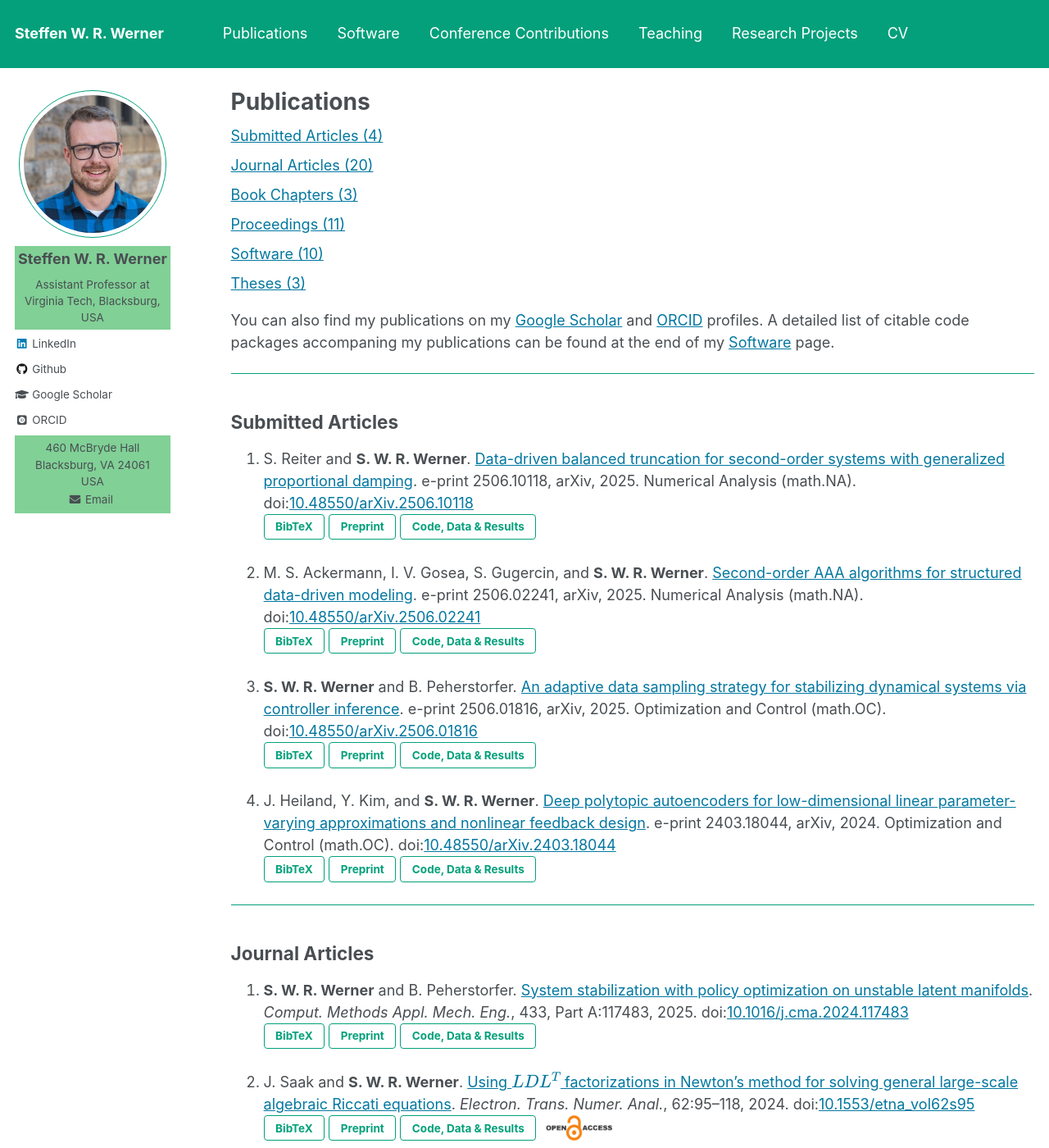
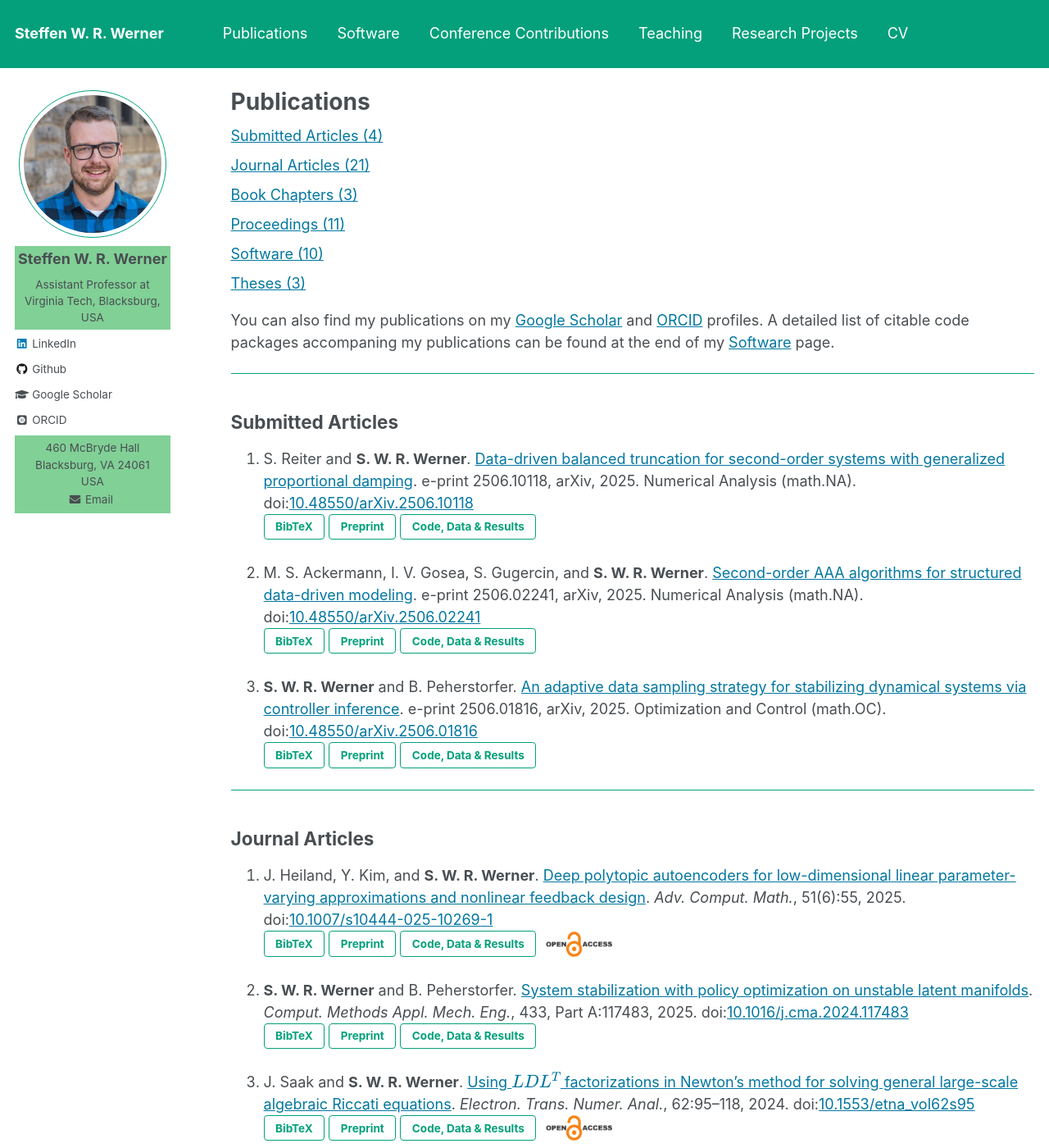
Before and after one commit to ninsteve/ninsteve.github.io, a Jekyll site: the page built from _pages/publications.md, in a window 1280 px wide and 1400 px high. Shown: the whole window at 82% size. Built offline with Jekyll 4.4.1, drawn with Linux system fonts in a browser that asks for light colours; nearby versions of some CDN libraries; some web fonts are replaced; formulas are drawn with MathJax 3.

Commit message:
Added new publication.

```diff
--- a/_pages/publications.md
+++ b/_pages/publications.md
@@ -15,7 +15,7 @@ author_profile: true
   <a href="#submitted">Submitted Articles (4)</a>
 </p>
 <p style="margin-top:0.5em; margin-bottom:0.5em">
-  <a href="#journal">Journal Articles (20)</a>
+  <a href="#journal">Journal Articles (21)</a>
 </p>
 <p style="margin-top:0.5em; margin-bottom:0.5em">
   <a href="#bookchapters">Book Chapters (3)</a>
@@ -85,22 +85,25 @@ found at the end of my
     <a target="blank_" href="https://doi.org/10.5281/zenodo.8183173">
     <button class="btn btn--inverse">Code, Data & Results</button></a>
 
+---
+
+## <a name="journal"></a>Journal Articles ##
+
 1.  J. Heiland, Y. Kim, and <strong>S. W. R. Werner</strong>.
     <a target="blank_"
-    href="https://doi.org/10.48550/arXiv.2403.18044">Deep polytopic
+    href="https://doi.org/10.1007/s10444-025-10269-1">Deep polytopic
     autoencoders for low-dimensional linear parameter-varying approximations
     and nonlinear feedback design</a>.
-    e-print 2403.18044, arXiv, 2024. Optimization and Control (math.OC).
-    doi:<a target="blank_" href="https://doi.org/10.48550/arXiv.2403.18044">10.48550/arXiv.2403.18044</a><br />
-    <button id="HeiKW24-pop" class="btn btn--inverse">BibTeX</button>
+    <i>Adv. Comput. Math.</i>, 51(6):55, 2025.
+    doi:<a target="blank_" href="https://doi.org/10.1007/s10444-025-10269-1">10.1007/s10444-025-10269-1</a><br />
+    <button id="HeiKW25-pop" class="btn btn--inverse">BibTeX</button>
     <a target="blank_" href="https://doi.org/10.48550/arXiv.2403.18044">
     <button class="btn btn--inverse">Preprint</button></a>
     <a target="blank_" href="https://doi.org/10.5281/zenodo.10783695">
     <button class="btn btn--inverse">Code, Data & Results</button></a>
-
----
-
-## <a name="journal"></a>Journal Articles ##
+    <a target="_blank" href="https://en.wikipedia.org/wiki/Open_access">
+    <img src="../images/open_access_symbol.png" alt="Open Access Published"
+    class="openaccess"></a>
 
 1.  <strong>S. W. R. Werner</strong> and B. Peherstorfer. <a
     target="blank_"
--- a/files/publications/bibtex.html
+++ b/files/publications/bibtex.html
@@ -65,34 +65,34 @@
   doi =          {10.48550/arXiv.2506.01816}
 }
 </code></pre></div>
-<!--=========================================================================-->
-<script>
-  $(function(){
-  $('#HeiKW24-pop').magnificPopup({ items: { src: '#HeiKW24' },
-  closeBtnInside: true, autoFocusLast: false, fixedContentPos: false,
-  type: 'inline' }); });
-</script>
-<div id="HeiKW24" class="bibtex-dialog mfp-hide">
-<pre><code>
-@TECHREPORT{HeiKW24,
-  author =       {Heiland, J. and Kim, Y. and Werner, S.~W.~R.},
-  title =        {Deep polytopic autoencoders for low-dimensional linear
-                  parameter-varying approximations and nonlinear feedback
-                  design},
-  institution =  {arXiv},
-  type =         {e-print},
-  number =       {2403.18044},
-  note =         {Optimization and Control (math.OC)},
-  year =         {2024},
-  doi =          {10.48550/arXiv.2403.18044}
-}
-</code></pre></div>
 
 
 <!--=========================================================================-->
 <!-- JOURNAL ARTICLES                                                        -->
 <!--=========================================================================-->
 
+<script>
+  $(function(){
+  $('#HeiKW25-pop').magnificPopup({ items: { src: '#HeiKW25' },
+  closeBtnInside: true, autoFocusLast: false, fixedContentPos: false,
+  type: 'inline' }); });
+</script>
+<div id="HeiKW25" class="bibtex-dialog mfp-hide">
+<pre><code>
+@ARTICLE{HeiKW25,
+  author =       {Heiland, J. and Kim, Y. and Werner, S.~W.~R.},
+  title =        {Deep polytopic autoencoders for low-dimensional linear
+                  parameter-varying approximations and nonlinear feedback
+                  controller design},
+  journal =      {Adv. Comput. Math.},
+  volume =       {51},
+  number =       {6},
+  pages =        {55},
+  year =         {2025},
+  doi =          {10.1007/s10444-025-10269-1}
+}
+</code></pre></div>
+<!--=========================================================================-->
 <script>
   $(function(){
   $('#ReiW25-pop').magnificPopup({ items: { src: '#ReiW25' },
```
Also changed, not shown: _pages/software.md (+1 -1 lines), 1 other file.
